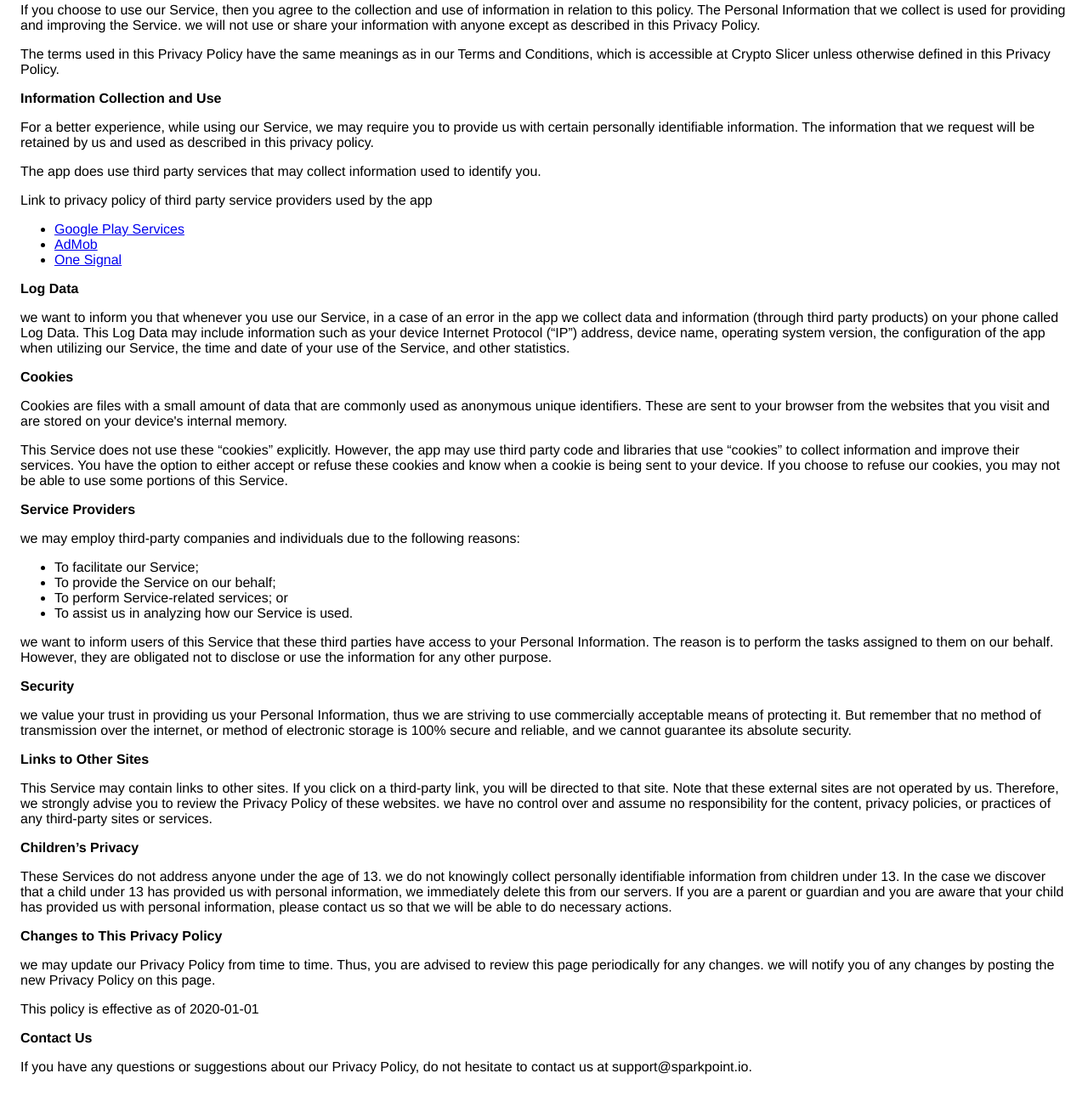
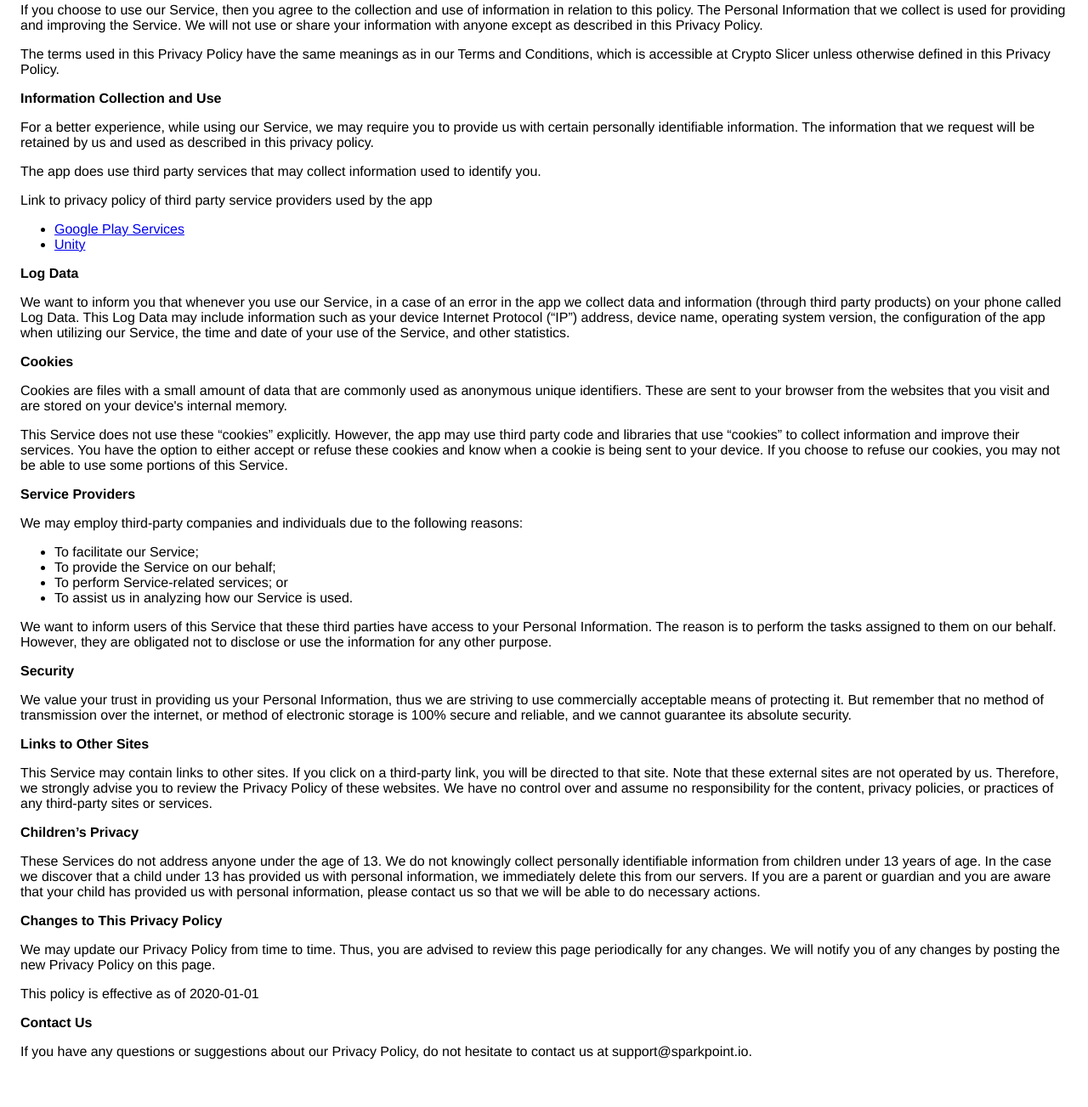
Before and after one commit to sparkpointio/privacy_policies, a plain HTML site: page crypto-slicer/index.html in a window 1280 px wide. Shown: the part 123-1426 px from the top of the page at 85% size. Drawn offline with Linux system fonts and the light colour scheme.

Commit message:
Modifycls

```diff
--- a/crypto-slicer/index.html
+++ b/crypto-slicer/index.html
@@ -20,7 +20,7 @@
       This page is used to inform visitors regarding our policies with the collection, use, and disclosure of Personal Information if anyone decided to use our Service.
     </p>
     <p>
-      If you choose to use our Service, then you agree to the collection and use of information in relation to this policy. The Personal Information that we collect is used for providing and improving the Service. we will not use or share
+      If you choose to use our Service, then you agree to the collection and use of information in relation to this policy. The Personal Information that we collect is used for providing and improving the Service. We will not use or share
       your information with anyone except as described in this Privacy Policy.
     </p>
     <p>
@@ -38,16 +38,15 @@
         Link to privacy policy of third party service providers used by the app
       </p>
       <ul>
-        <li><a href="https://www.google.com/policies/privacy/" target="_blank">Google Play Services</a></li>
-        <li><a href="https://support.google.com/admob/answer/6128543?hl=en" target="_blank">AdMob</a></li>
-        <!----><!----><!----><!----><!----><!----><!----><!----><!----><!----><!----><!---->
-        <li><a href="https://onesignal.com/privacy_policy" target="_blank">One Signal</a></li>
-        <!---->
+        <li><a href="https://www.google.com/policies/privacy/" target="_blank" rel="noopener noreferrer">Google Play Services</a></li>
+        <!----><!----><!----><!----><!----><!----><!----><!----><!----><!---->
+        <li><a href="https://unity3d.com/legal/privacy-policy" target="_blank" rel="noopener noreferrer">Unity</a></li>
+        <!----><!----><!----><!----><!----><!----><!----><!----><!----><!----><!----><!----><!----><!---->
       </ul>
     </div>
     <p><strong>Log Data</strong></p>
     <p>
-      we want to inform you that whenever you use our Service, in a case of an error in the app we collect data and information (through third party products) on your phone called Log Data. This Log Data may include information such as your
+      We want to inform you that whenever you use our Service, in a case of an error in the app we collect data and information (through third party products) on your phone called Log Data. This Log Data may include information such as your
       device Internet Protocol (“IP”) address, device name, operating system version, the configuration of the app when utilizing our Service, the time and date of your use of the Service, and other statistics.
     </p>
     <p><strong>Cookies</strong></p>
@@ -60,7 +59,7 @@
     </p>
     <p><strong>Service Providers</strong></p>
     <p>
-      we may employ third-party companies and individuals due to the following reasons:
+      We may employ third-party companies and individuals due to the following reasons:
     </p>
     <ul>
       <li>To facilitate our Service;</li>
@@ -69,27 +68,27 @@
       <li>To assist us in analyzing how our Service is used.</li>
     </ul>
     <p>
-      we want to inform users of this Service that these third parties have access to your Personal Information. The reason is to perform the tasks assigned to them on our behalf. However, they are obligated not to disclose or use the
+      We want to inform users of this Service that these third parties have access to your Personal Information. The reason is to perform the tasks assigned to them on our behalf. However, they are obligated not to disclose or use the
       information for any other purpose.
     </p>
     <p><strong>Security</strong></p>
     <p>
-      we value your trust in providing us your Personal Information, thus we are striving to use commercially acceptable means of protecting it. But remember that no method of transmission over the internet, or method of electronic storage
+      We value your trust in providing us your Personal Information, thus we are striving to use commercially acceptable means of protecting it. But remember that no method of transmission over the internet, or method of electronic storage
       is 100% secure and reliable, and we cannot guarantee its absolute security.
     </p>
     <p><strong>Links to Other Sites</strong></p>
     <p>
       This Service may contain links to other sites. If you click on a third-party link, you will be directed to that site. Note that these external sites are not operated by us. Therefore, we strongly advise you to review the Privacy
-      Policy of these websites. we have no control over and assume no responsibility for the content, privacy policies, or practices of any third-party sites or services.
+      Policy of these websites. We have no control over and assume no responsibility for the content, privacy policies, or practices of any third-party sites or services.
     </p>
     <p><strong>Children’s Privacy</strong></p>
     <p>
-      These Services do not address anyone under the age of 13. we do not knowingly collect personally identifiable information from children under 13. In the case we discover that a child under 13 has provided us with personal information,
-      we immediately delete this from our servers. If you are a parent or guardian and you are aware that your child has provided us with personal information, please contact us so that we will be able to do necessary actions.
+      These Services do not address anyone under the age of 13. We do not knowingly collect personally identifiable information from children under 13 years of age. In the case we discover that a child under 13 has provided us with personal
+      information, we immediately delete this from our servers. If you are a parent or guardian and you are aware that your child has provided us with personal information, please contact us so that we will be able to do necessary actions.
     </p>
     <p><strong>Changes to This Privacy Policy</strong></p>
     <p>
-      we may update our Privacy Policy from time to time. Thus, you are advised to review this page periodically for any changes. we will notify you of any changes by posting the new Privacy Policy on this page.
+      We may update our Privacy Policy from time to time. Thus, you are advised to review this page periodically for any changes. We will notify you of any changes by posting the new Privacy Policy on this page.
     </p>
     <p>This policy is effective as of 2020-01-01</p>
     <p><strong>Contact Us</strong></p>
```
